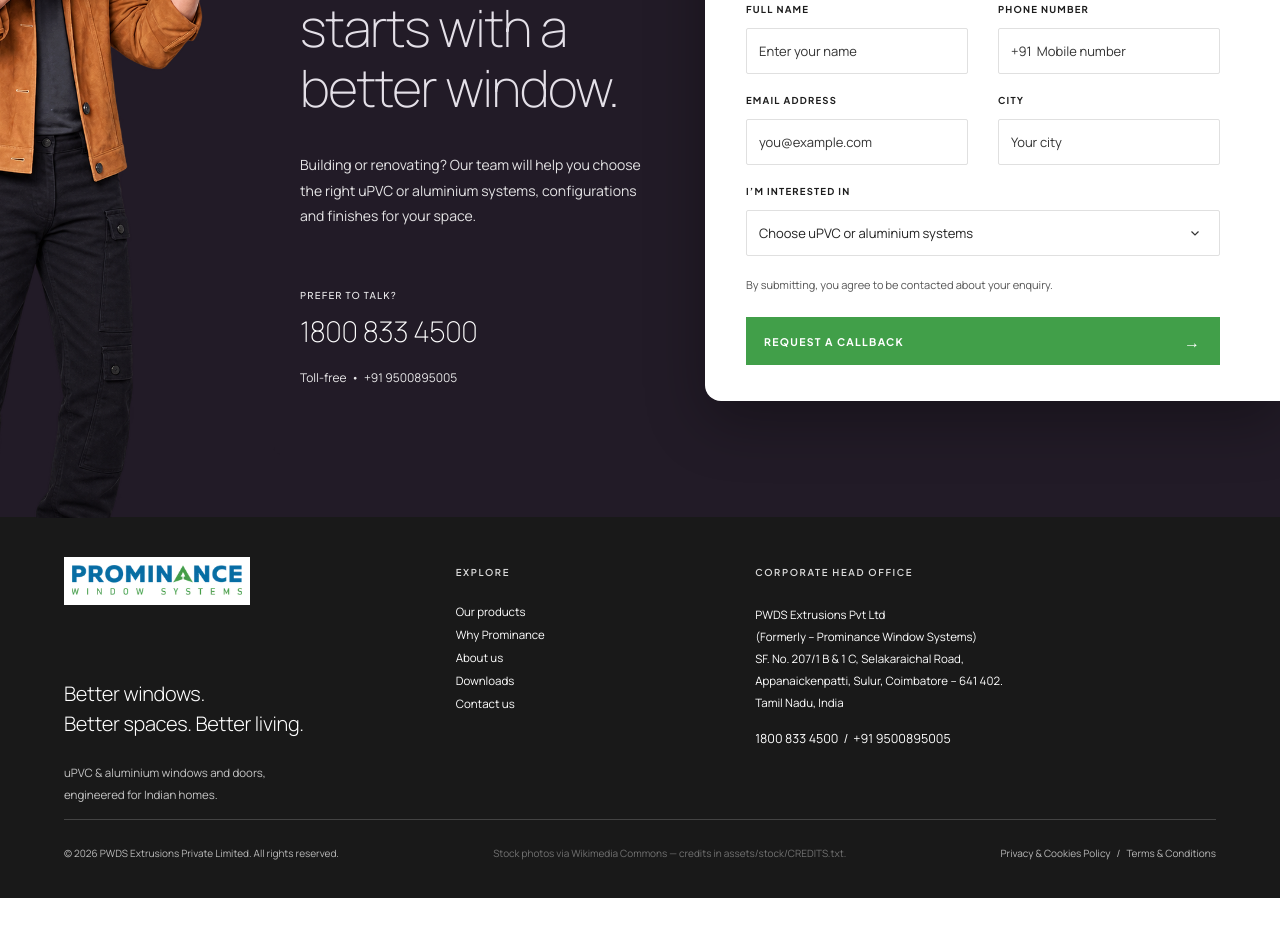
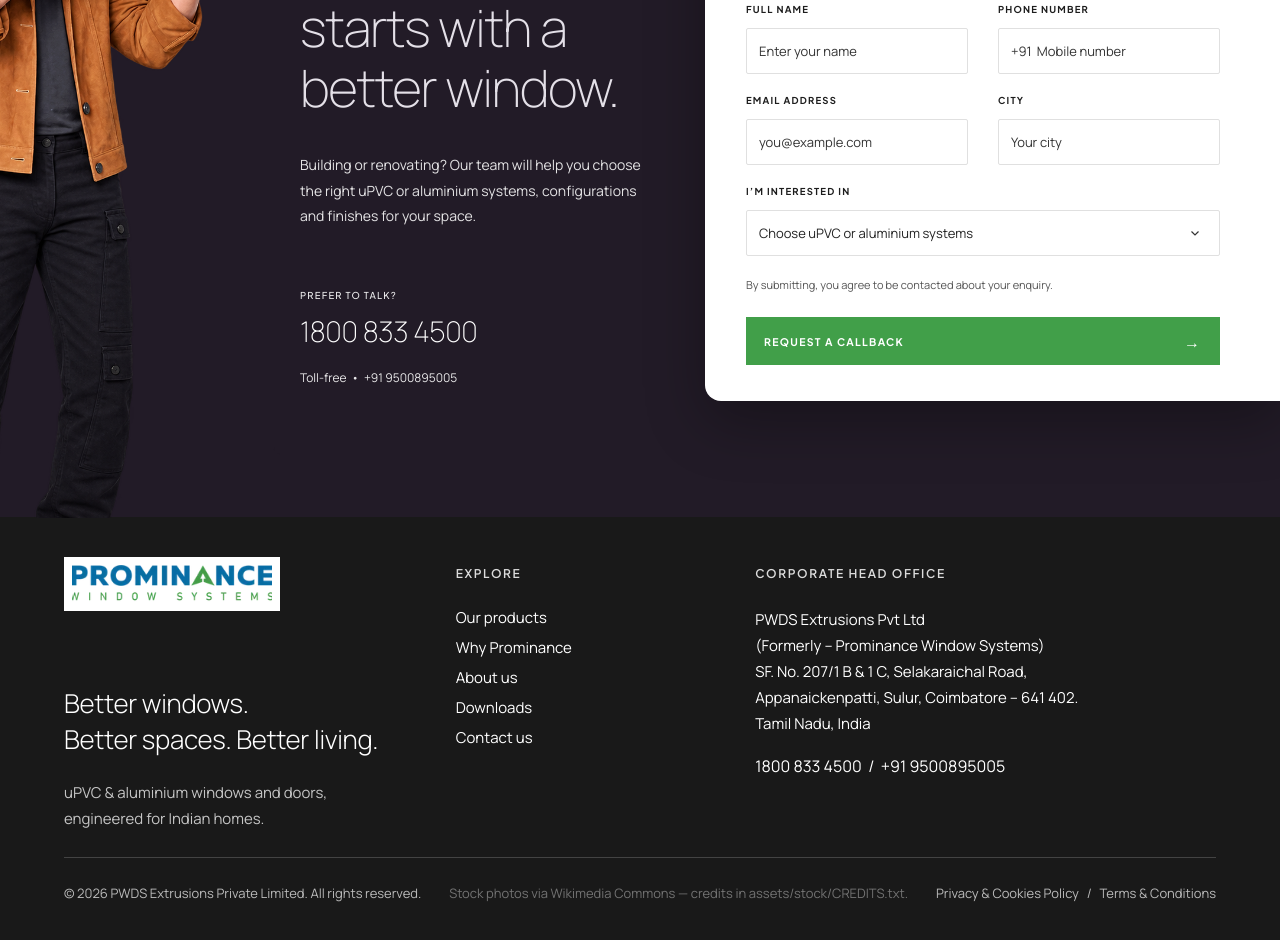
Before and after one commit to abhishekrath1013/Prominence-Window-System, a plain HTML site: page index.html in a window 1280 px wide. Shown: the part 3474-4414 px from the top of the page. Before the commit the page ends 4372 px from the top, so only its background shows below. Drawn offline with Linux system fonts and the light colour scheme.

Commit message:
Footer: larger type
Co-Authored-By: Claude Sonnet 5.5 <noreply@anthropic.com>

```diff
--- a/css/styles.css
+++ b/css/styles.css
@@ -362,19 +362,19 @@ button { font: inherit; cursor: pointer; }
    FOOTER
    --------------------------------------------------------- */
 .footer { background: var(--foot); color: #fff; padding: 40px 5vw 0; }
-.footer__inner { margin: 0 auto; display: grid; grid-template-columns: 34fr 26fr 40fr; min-height: 262px; }
+.footer__inner { margin: 0 auto; display: grid; grid-template-columns: 34fr 26fr 40fr; min-height: 300px; }
 .footer__logo { display: inline-block; background: #fff; padding: 8px; }
-.footer__logo img { width: 170px; height: 32px; object-fit: cover; }
-.footer__tag { margin-top: 69px; font-weight: 300; font-size: 20px; line-height: 30px; letter-spacing: -.3px; }
-.footer__sub { margin-top: 23px; font-size: 11.5px; line-height: 22px; color: rgba(255,255,255,.75); }
-.footer h4 { margin-top: 9px; font-family: var(--font-ui); font-weight: 600; font-size: 9.5px; letter-spacing: 1.6px; text-transform: uppercase; color: rgba(255,255,255,.85); }
-.footer__col ul { margin-top: 26px; display: grid; gap: 7px; font-size: 11.5px; line-height: 16px; }
-.footer address { margin-top: 26px; font-style: normal; font-size: 11.5px; line-height: 22px; }
-.footer__phones { margin-top: 16px; font-size: 12.5px; }
+.footer__logo img { width: 200px; height: 38px; object-fit: cover; }
+.footer__tag { margin-top: 69px; font-weight: 300; font-size: 26px; line-height: 36px; letter-spacing: -.3px; }
+.footer__sub { margin-top: 23px; font-size: 15px; line-height: 26px; color: rgba(255,255,255,.75); }
+.footer h4 { margin-top: 9px; font-family: var(--font-ui); font-weight: 600; font-size: 12px; letter-spacing: 1.6px; text-transform: uppercase; color: rgba(255,255,255,.85); }
+.footer__col ul { margin-top: 26px; display: grid; gap: 9px; font-size: 15px; line-height: 21px; }
+.footer address { margin-top: 26px; font-style: normal; font-size: 15px; line-height: 26px; }
+.footer__phones { margin-top: 18px; font-size: 16px; }
 .footer a { transition: opacity .2s; }
 .footer a:hover { opacity: .65; }
 .footer hr { margin: 0 auto; border: 0; height: 1px; background: rgba(255,255,255,.18); }
-.footer__legal { margin: 0 auto; padding: 26px 0 38px; display: flex; justify-content: space-between; gap: 24px; font-size: 10px; color: rgba(255,255,255,.7); }
+.footer__legal { margin: 0 auto; padding: 26px 0 38px; display: flex; justify-content: space-between; gap: 24px; font-size: 13px; color: rgba(255,255,255,.7); }
 
 /* ---------------------------------------------------------
    Responsive
```
